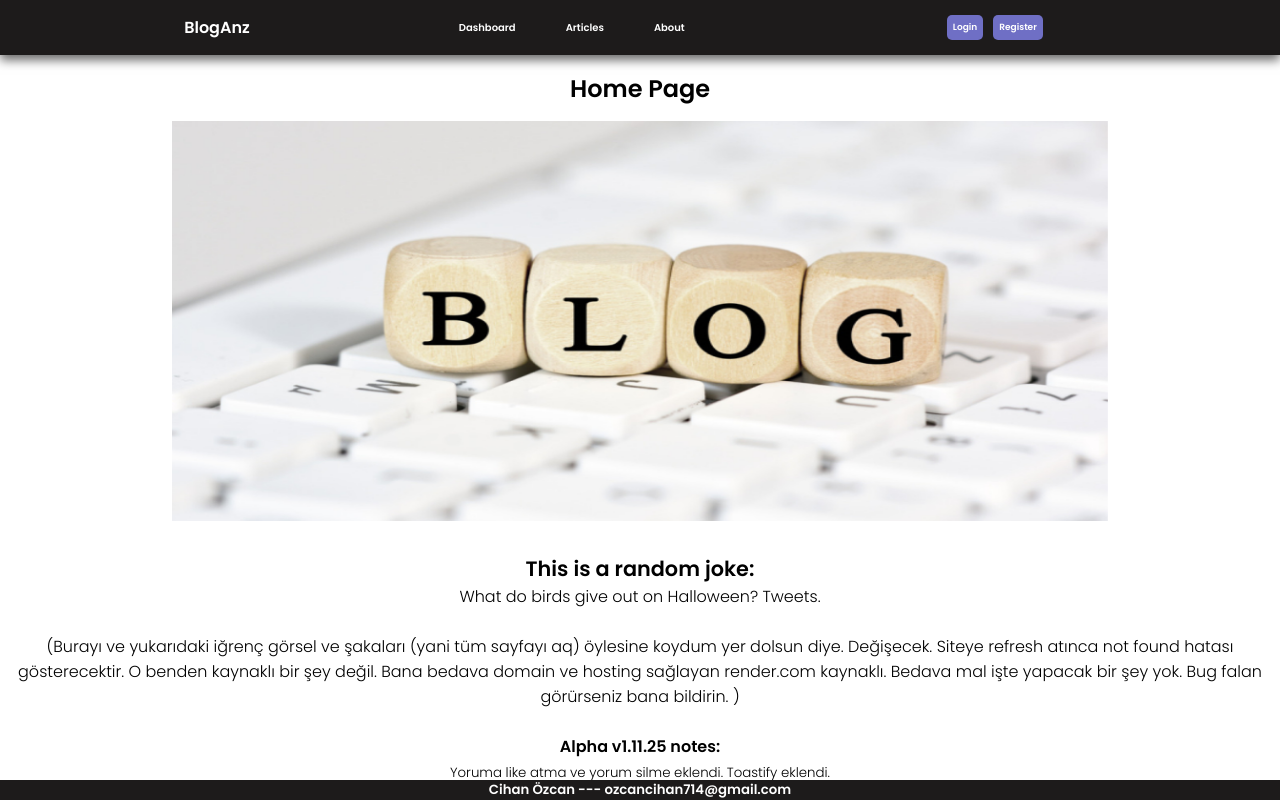
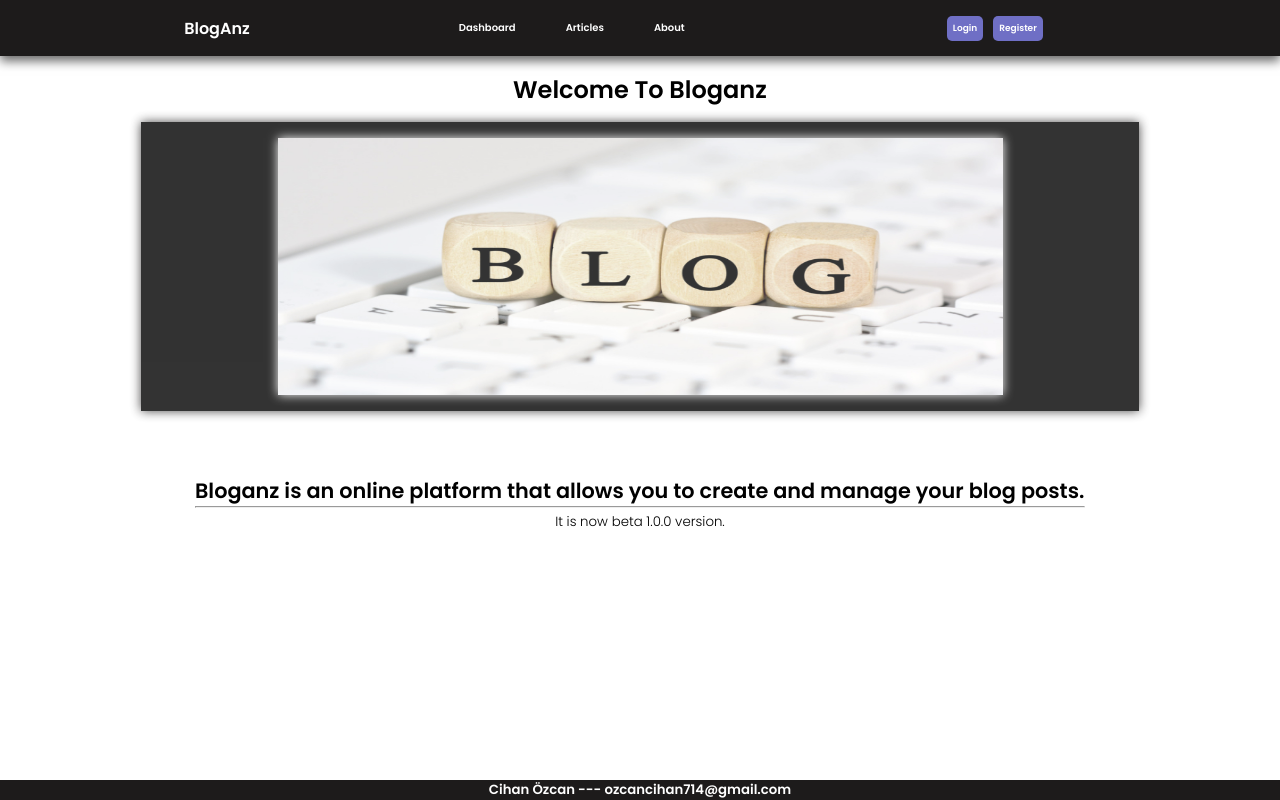
Before and after one commit to Anzcyent/bloganz-client, a React (Vite) app: page / in a window 1280 px wide. Built offline with nearby package versions, Linux system fonts and the light colour scheme.

Commit message:
beta v1.0.0

```diff
--- a/package.json
+++ b/package.json
@@ -1,7 +1,7 @@
 {
   "name": "client",
   "private": true,
-  "version": "v1.11.25",
+  "version": "v1.0.0",
   "type": "module",
   "proxy": "https://bloganz-server.onrender.com",
   "scripts": {
--- a/src/Pages/HomePage/HomePage.css
+++ b/src/Pages/HomePage/HomePage.css
@@ -5,10 +5,24 @@
     padding: 1rem;
 }
 
+.home-page-image-section {
+    width: 80%;
+    height: 50%;
+    display: flex;
+    justify-content: center;
+    align-items: center;
+    background-color: #000;
+    opacity: .8;
+    padding: 1rem;
+    box-shadow: 0px 0px 10px var(--primary-color);
+    margin-top: 15px;
+}
+
 .home-page-image {
     width: 75%;
-    height: 50vh;
-    margin-top: 15px;
+    height: 100%;
+    background-size: cover;
+    box-shadow: 0px 0px 10px #fff;
 }
 
 .home-page-description {
--- a/src/Pages/HomePage/HomePage.jsx
+++ b/src/Pages/HomePage/HomePage.jsx
@@ -1,45 +1,32 @@
-import React, { useState } from 'react'
-import './HomePage.css'
-import home_image from "../../assets/home_image.jpg"
+import React, { useState } from "react";
+import "./HomePage.css";
+import home_image from "../../assets/home_image.jpg";
 
 const HomePage = () => {
-    const jokes = ["Why are snails slow? Because they’re carrying a house on their back.",
-        "What’s the smartest insect? A spelling bee!",
-        "What does a storm cloud wear under his raincoat? Thunderwear.",
-        "How does the ocean say hi? It waves!",
-        "What do you call a couple of chimpanzees sharing an Amazon account? PRIME-mates.",
-        "Name the kind of tree you can hold in your hand? A palm tree!",
-        "What do birds give out on Halloween? Tweets.",
-        "What did the policeman say to his hungry stomach? “Freeze. You’re under a vest.”",
-        "What did the left eye say to the right eye? Between us, something smells!",
-        "What did Yoda say when he saw himself in 4k? HDMI.",
-        "Which superhero hits home runs? Batman!",
-        "What’s Thanos’ favorite app on his phone? Snapchat.",
-        "Sandy’s mum has four kids; North, West, East. What is the name of the fourth child? Sandy, obviously!"
-    ]
+  return (
+    <main className="home-page">
+      <h2 className="home-page-title animate__animated animate__backInDown">
+        Welcome To Bloganz
+      </h2>
 
-    const [randomJoke] = useState(jokes[Math.floor(Math.random() * jokes.length)]);
+      <section className="home-page-image-section animate__animated animate__zoomIn">
+        <img
+          className="home-page-image"
+          src={home_image}
+          alt="home_image"
+        />
+      </section>
 
-    return (
-        <main className="home-page">
-            <h2 className="home-page-title animate__animated animate__backInDown">Home Page</h2>
+      <section className="home-page-description animate__animated animate__fadeIn">
+        <h4 className="home-page-description animate__animated animate__backInDown">
+          Bloganz is an online platform that allows you to create and manage
+          your blog posts.
+        </h4>
+        <hr />
+        <small className="animate__animated animate__fadeIn">It is now beta 1.0.0 version.</small>
+      </section>
+    </main>
+  );
+};
 
-            <img className="home-page-image animate__animated animate__zoomIn" src={home_image} alt="home_image" />
-
-            <section className="home-page-description animate__animated animate__fadeIn">
-                <h4>This is a random joke:</h4>
-
-                <p>{randomJoke}</p>
-                <br />
-                <p>(Burayı ve yukarıdaki iğrenç görsel ve şakaları (yani tüm sayfayı aq) öylesine koydum yer dolsun diye. Değişecek. Siteye refresh atınca not found hatası gösterecektir.
-                    O benden kaynaklı bir şey değil. Bana bedava domain ve hosting sağlayan render.com kaynaklı. Bedava mal işte yapacak bir şey yok. Bug falan görürseniz bana bildirin. )<br />
-                </p>
-                <br />
-                <b>Alpha v1.11.25 notes: </b><br />
-                <small>Yoruma like atma ve yorum silme eklendi. Toastify eklendi.</small>
-            </section>
-        </main>
-    )
-}
-
-export default HomePage
+export default HomePage;
```
